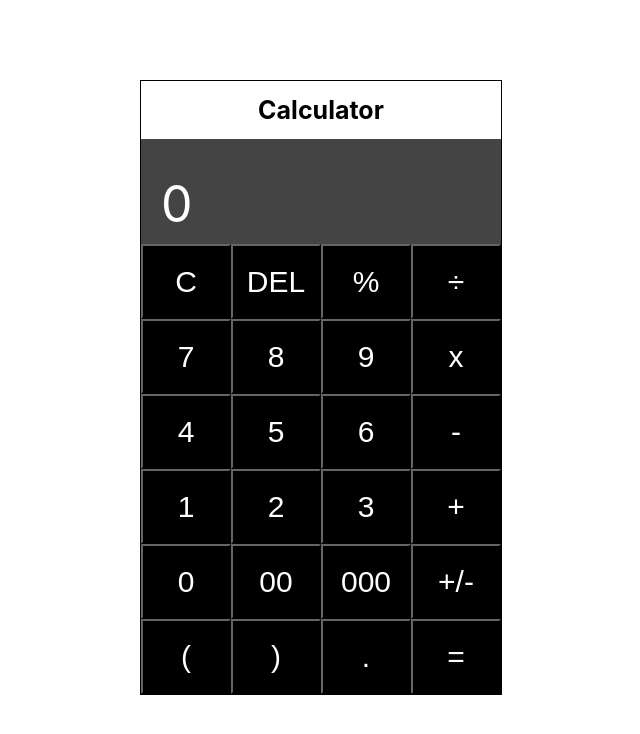
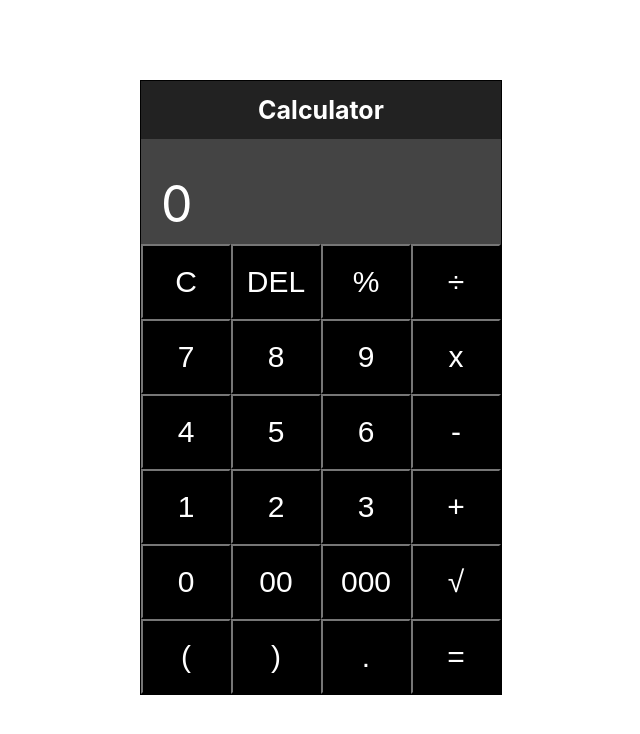
Before and after one commit to RodrigoBJJ94/calculator-react, a React (Create React App) app: page / in a window 1280 px wide. Shown: the top 734 px of the page, without its empty margins (319-959 px from the left). Built offline with nearby package versions, Linux system fonts and the light colour scheme.

Commit message:
Version 1.04

```diff
--- a/src/App.css
+++ b/src/App.css
@@ -6,6 +6,7 @@
   width: 360px;
   border: 1px solid #000;
   margin: 80px auto;
+  background-color: #222;
 }
 
 .div-screen {
@@ -39,7 +40,7 @@
   padding: 8px;
   background-color: #000;
   color: #fff;
-  border-color: #111;
+  border-color: #222;
   text-align: center;
   outline: none;
 }
@@ -53,6 +54,7 @@
   font-size: 25px;
   margin: 14px;
   font-weight: bold;
+  color: #fff;
 }
 
 @media (max-width: 800px) {
--- a/src/App.js
+++ b/src/App.js
@@ -48,26 +48,26 @@ export default function App() {
   };
 
   const operation = (op) => {
-    let vScreen = valueScreen;
-
     if (op === 'backspace') {
       let vScreen = valueScreen;
       vScreen = vScreen.substring(0, (vScreen.length - 1));
       setValueScreen(vScreen);
       setOperate(false);
       return;
-    }
+    };
 
-    if (op === 'invert') {
+    /*if (op === 'squareRoot') {
       let vScreen = valueScreen;
-      vScreen = vScreen * -1;
-      setValueScreen(vScreen);
+      let vScreenNumber = Number(vScreen);
+      vScreenNumber = Math.sqrt(vScreenNumber);
+      alert(vScreenNumber)
+      setValueScreen(vScreenNumber);
       setOperate(false);
       return;
-    }
+    };*/
 
     try {
-      //let vScreen = valueScreen;
+      let vScreen = valueScreen;
       if ((vScreen.match(`[%]`)) && (vScreen.match(`[-]`))) {
         let percent = vScreen.split('-');
         let percent2 = percent[1].substring(0, (percent[1].length - 1))
@@ -101,7 +101,7 @@ export default function App() {
       <div className="buttons">
         {button('C', cleanScreen)}
         {button('DEL', () => operation('backspace'))}
-        {button('%', () => operation('%'))}
+        {button('%', () => addDigitScreen('%'))}
         {button('÷', () => addDigitScreen('/'))}
         {button('7', () => addDigitScreen('7'))}
         {button('8', () => addDigitScreen('8'))}
@@ -118,12 +118,11 @@ export default function App() {
         {button('0', () => addDigitScreen('0'))}
         {button('00', () => addDigitScreen('00'))}
         {button('000', () => addDigitScreen('000'))}
-        {button('+/-', () => operation('invert'))}
+        {button('√', () => operation('squareRoot'))}
         {button('(', () => addDigitScreen('('))}
         {button(')', () => addDigitScreen(')'))}
         {button('.', () => addDigitScreen('.'))}
         {button('=', () => operation('='))}
-
       </div>
     </div>
   );
```
